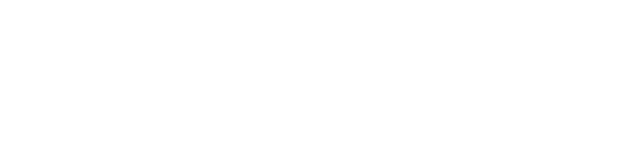
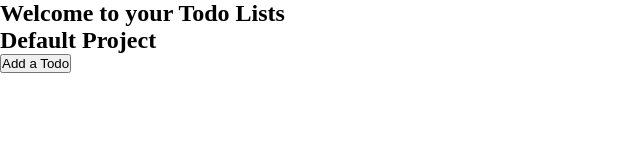
Before and after one commit to Blake-Peterson/todo-list, a website built with webpack: page src/template.html in a window 1280 px wide. Shown: the whole page, without its empty margins (0-640 px from the left). Built offline with nearby package versions, Linux system fonts and the light colour scheme.

Commit message:
adjust functions to include textContent and added header and content containers

```diff
--- a/src/content.js
+++ b/src/content.js
@@ -0,0 +1,22 @@
+import { createDivId } from "./modules/div";
+import {createButtonID} from "./modules/button";
+import {createH2Id} from "./modules/header";
+import { Project } from "./Project";
+import { Todo } from "./Todo";
+import { getCurrentProject } from "./projectList";
+
+
+export function createContent(){
+    const contentDiv = createDivId("content-container");
+
+    const projHeader = createH2Id(getCurrentProject().title,getCurrentProject().title);
+    contentDiv.appendChild(projHeader);
+
+    const todoList = createDivId("project-todo-list");
+    contentDiv.appendChild(todoList);
+
+    const addTodoBtn = createButtonID("add-todo-button","Add a Todo");
+    contentDiv.appendChild(addTodoBtn);
+
+    return contentDiv;
+}
--- a/src/index.js
+++ b/src/index.js
@@ -1,17 +1,22 @@
 import "./styles/style.css";
 import {Project} from "./Project.js";
 import {Todo} from "./Todo.js";
-import { getProjectList } from "./projectList.js";
-import { createH2Id } from "./modules/header.js";
+import { getCurrentProject, getProjectList } from "./projectList.js";
+import { createDivH2, createH2Id } from "./modules/header.js";
+import { createContent } from "./content.js";
 
 const container = document.querySelector("#container");
 
 
 function main(){
-    const projectList = getProjectList();
-    console.log(projectList);
+    const project = getCurrentProject();
+    console.log(project);
 
-    const header = createH2Id("header");
+    const header = createDivH2("header","header-banner","Welcome to your Todo Lists");
+    container.appendChild(header);
+
+    const content = createContent();
+    container.appendChild(content);
 
 }
 
--- a/src/modules/button.js
+++ b/src/modules/button.js
@@ -1,11 +1,13 @@
-export function createButtonID(btn_id_name){
+export function createButtonID(btn_id_name,btn_text){
     const btn = document.createElement("button");
     btn.setAttribute("id",btn_id_name);
+    btn.textContent=btn_text;
     return btn;
 }
 
-export function createButtonClass(btn_class_name){
+export function createButtonClass(btn_class_name,btn_text){
     const btn = document.createElement("button");
     btn.classList.add(btn_class_name);
+    btn.textContent=btn_text;
     return btn;
 }
--- a/src/modules/div.js
+++ b/src/modules/div.js
@@ -1,11 +1,11 @@
 export function createDivId(div_id_name){
     const div = document.createElement("div");
-    div.setAttribute(div_id_name);
+    div.setAttribute("id",div_id_name);
     return div;
 };
 
 export function createDivClass(div_class_name){
     const div = document.createElement("div");
-    div.setAttribute(div_class_name);
+    div.classList.add(div_class_name);
     return div;
 };
--- a/src/modules/header.js
+++ b/src/modules/header.js
@@ -2,8 +2,9 @@ import { createDivId } from "./div";
 
 export function createDivH2(div_id_name,id_name,h2Text){
     const div = createDivId(div_id_name);
-    const h2 = createDivId(id_name,h2Text);
+    const h2 = createH2Id(id_name,h2Text);
     div.appendChild(h2);
+    return div;
 }
 
 export function createH2Id(id_name,h2Text){
--- a/src/projectList.js
+++ b/src/projectList.js
@@ -5,7 +5,12 @@ const projectList = [(new Project("Default Project",[]))];
 const todo = new Todo("Add more Todos","More cards","2024-12-31","Medium");
 projectList[0].addTodo(todo);
 
-export function getProjectList(){
-
+function getProjectList(){
     return projectList;
 }
+
+
+export function getCurrentProject(){
+    console.log(projectList[0]);
+    return projectList[0];
+}
--- a/src/styles/style.css
+++ b/src/styles/style.css
@@ -0,0 +1,22 @@
+* {
+  padding: 0;
+  margin: 0;
+}
+
+button {
+}
+
+#container {
+}
+
+#header {
+}
+
+#content-container {
+}
+
+#project-todo-list {
+}
+
+#add-todo-button {
+}
```
Also changed, not shown: src/template.html (+1 -2 lines).
